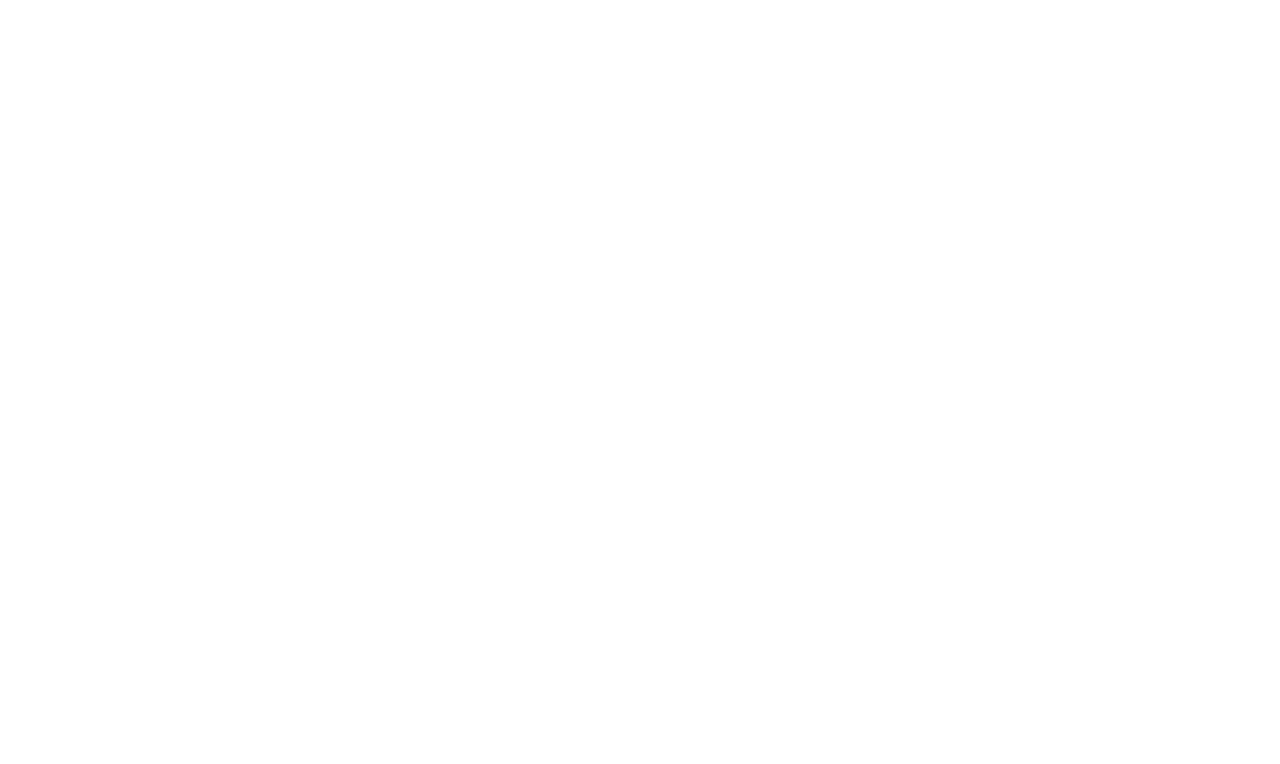
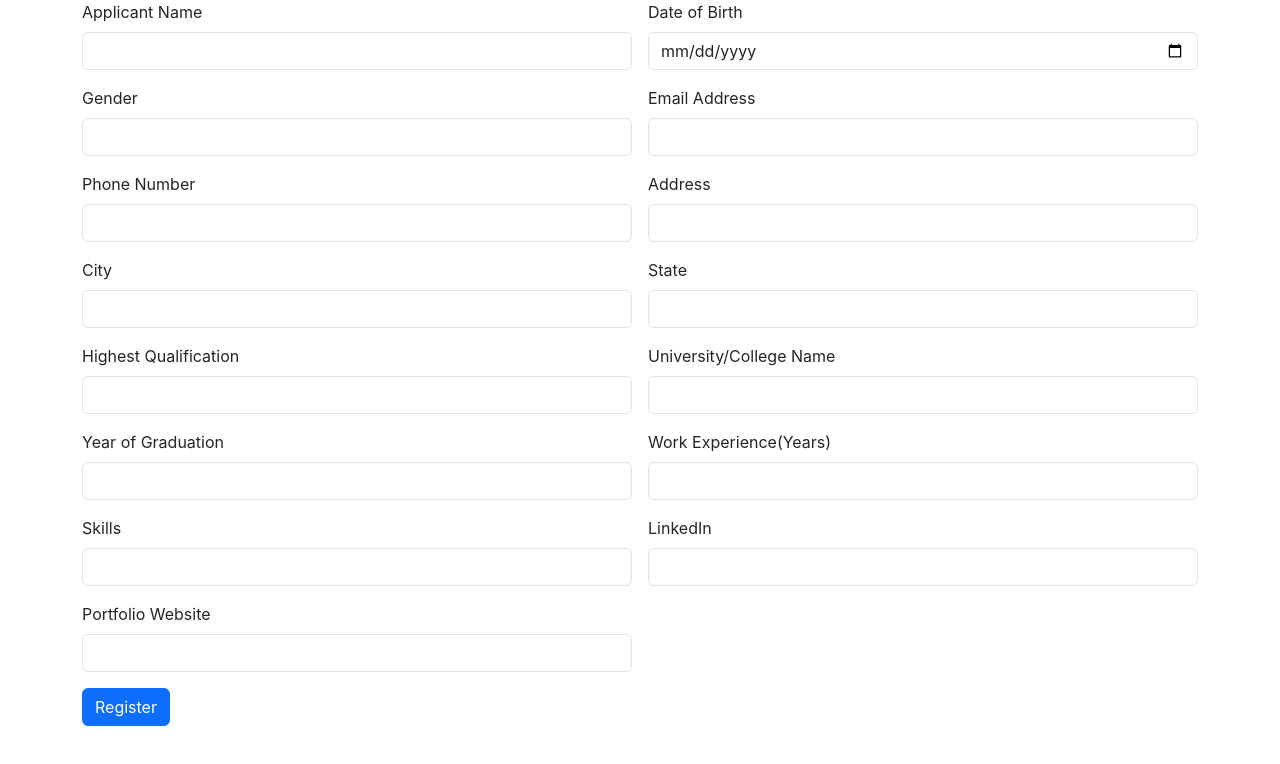
Before and after one commit to NeilMathew33/Job-Application-Form-React, a React (Create React App) app: page / in a window 1280 px wide. Shown: the top 764 px of the page. Built offline with nearby package versions, Linux system fonts and the light colour scheme.

Commit message:
Job Application Form React Final

```diff
--- a/src/App.js
+++ b/src/App.js
@@ -1,10 +1,12 @@
 import logo from './logo.svg';
 import './App.css';
+import JobApplication from './container/JobApplication';
 
 function App() {
   return (
     <div >
-
+     <JobApplication>
+     </JobApplication>
     </div>
   );
 }
```
